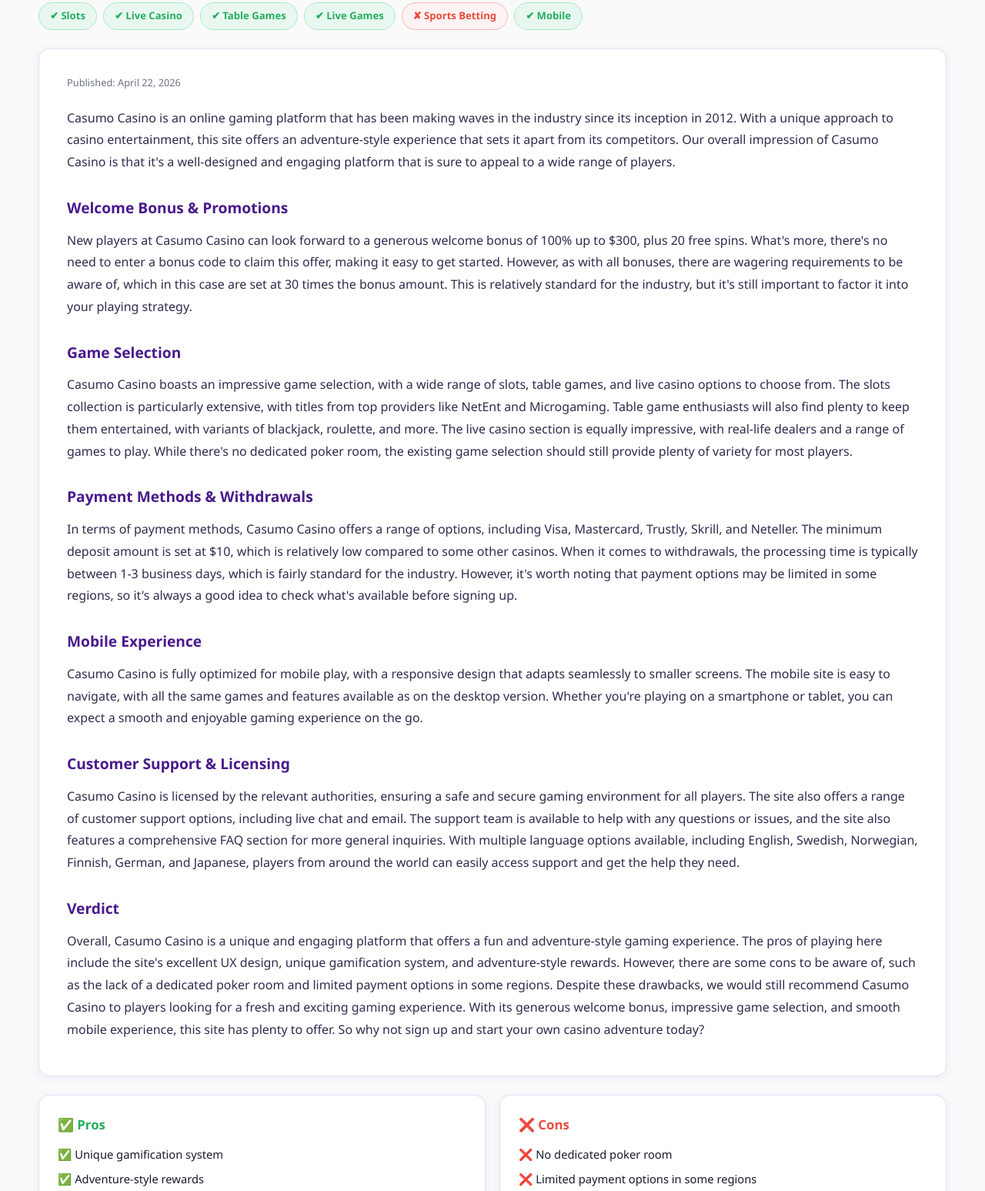
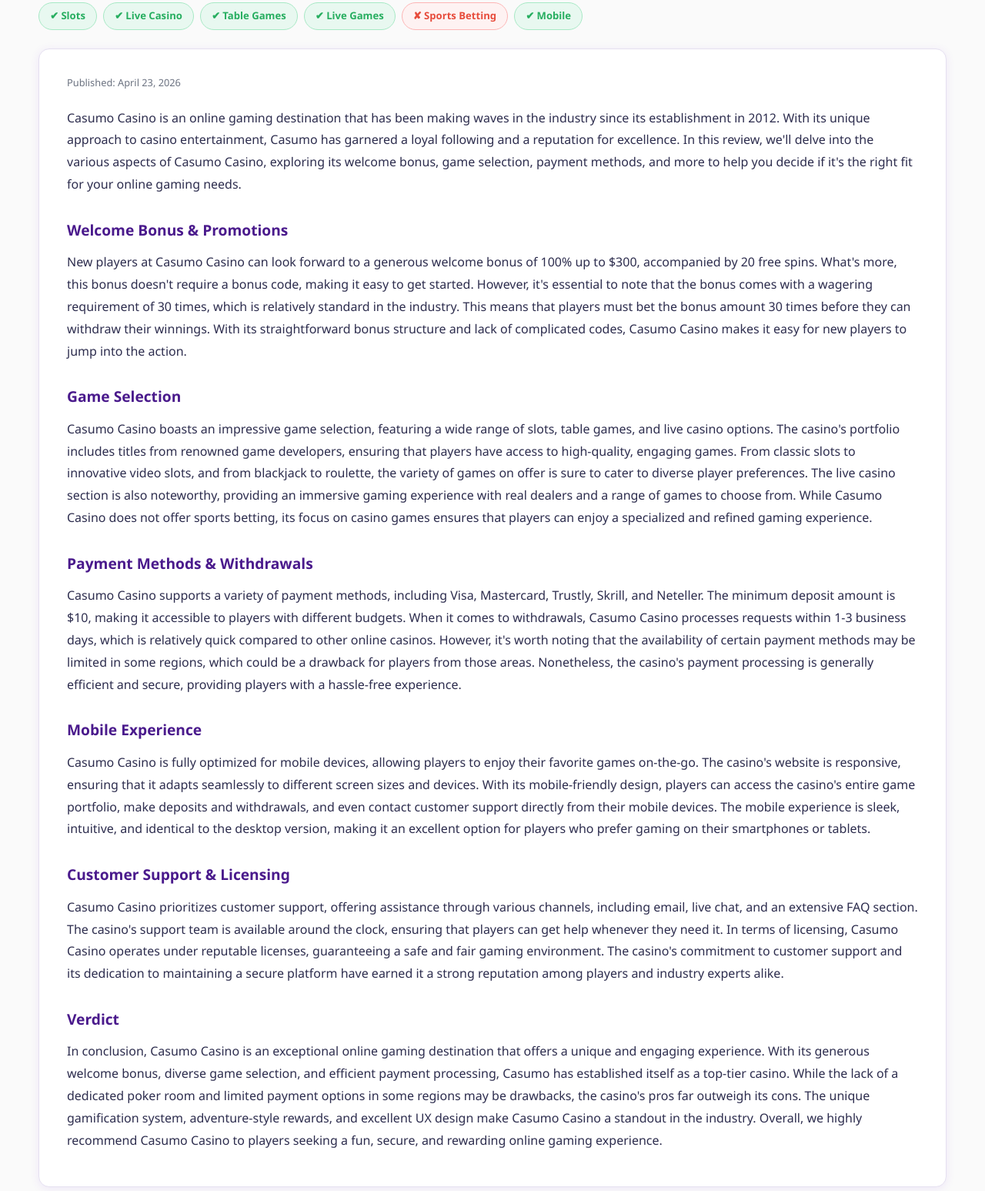
Before and after one commit to Sensasti0n90/ai-casinos-discord, a website: page site/reviews/casumo-casino.html in a window 1280 px wide. Shown: the part 534-2081 px from the top of the page at 77% size. Drawn offline with Linux system fonts and the light colour scheme.

Commit message:
🎰 Discord trigger: auto review

```diff
--- a/data/casumo-casino.meta.json
+++ b/data/casumo-casino.meta.json
@@ -46,5 +46,5 @@
     "unique experience",
     "slots"
   ],
-  "publishedDate": "2026-04-22T09:53:07.781Z"
+  "publishedDate": "2026-04-23T21:58:12.328Z"
 }
--- a/data/published.json
+++ b/data/published.json
@@ -33,5 +33,10 @@
     "slug": "big-clash-casino",
     "name": "Big Clash casino",
     "date": "2026-04-23T14:23:08.318Z"
+  },
+  {
+    "slug": "casumo-casino",
+    "name": "Casumo Casino",
+    "date": "2026-04-23T21:58:12.328Z"
   }
 ]
--- a/site/reviews/casumo-casino.html
+++ b/site/reviews/casumo-casino.html
@@ -24,7 +24,7 @@
       "ratingValue": "4.4",
       "bestRating": "5"
     },
-    "datePublished": "2026-04-22",
+    "datePublished": "2026-04-23",
     "author": { "@type": "Organization", "name": "AI Casinos Review" },
     "itemReviewed": {
       "@type": "Organization",
@@ -100,26 +100,26 @@
 
     <!-- ── Review body (AI-generated) ──────── -->
     <article class="review-body">
-      <p class="publish-date">Published: April 22, 2026</p>
-      <p>Casumo Casino is an online gaming platform that has been making waves in the industry since its inception in 2012. With a unique approach to casino entertainment, this site offers an adventure-style experience that sets it apart from its competitors. Our overall impression of Casumo Casino is that it's a well-designed and engaging platform that is sure to appeal to a wide range of players.</p>
+      <p class="publish-date">Published: April 23, 2026</p>
+      <p>Casumo Casino is an online gaming destination that has been making waves in the industry since its establishment in 2012. With its unique approach to casino entertainment, Casumo has garnered a loyal following and a reputation for excellence. In this review, we'll delve into the various aspects of Casumo Casino, exploring its welcome bonus, game selection, payment methods, and more to help you decide if it's the right fit for your online gaming needs.</p>
 
 <h2>Welcome Bonus & Promotions</h2>
-<p>New players at Casumo Casino can look forward to a generous welcome bonus of 100% up to $300, plus 20 free spins. What's more, there's no need to enter a bonus code to claim this offer, making it easy to get started. However, as with all bonuses, there are wagering requirements to be aware of, which in this case are set at 30 times the bonus amount. This is relatively standard for the industry, but it's still important to factor it into your playing strategy.</p>
+<p>New players at Casumo Casino can look forward to a generous welcome bonus of 100% up to $300, accompanied by 20 free spins. What's more, this bonus doesn't require a bonus code, making it easy to get started. However, it's essential to note that the bonus comes with a wagering requirement of 30 times, which is relatively standard in the industry. This means that players must bet the bonus amount 30 times before they can withdraw their winnings. With its straightforward bonus structure and lack of complicated codes, Casumo Casino makes it easy for new players to jump into the action.</p>
 
 <h2>Game Selection</h2>
-<p>Casumo Casino boasts an impressive game selection, with a wide range of slots, table games, and live casino options to choose from. The slots collection is particularly extensive, with titles from top providers like NetEnt and Microgaming. Table game enthusiasts will also find plenty to keep them entertained, with variants of blackjack, roulette, and more. The live casino section is equally impressive, with real-life dealers and a range of games to play. While there's no dedicated poker room, the existing game selection should still provide plenty of variety for most players.</p>
+<p>Casumo Casino boasts an impressive game selection, featuring a wide range of slots, table games, and live casino options. The casino's portfolio includes titles from renowned game developers, ensuring that players have access to high-quality, engaging games. From classic slots to innovative video slots, and from blackjack to roulette, the variety of games on offer is sure to cater to diverse player preferences. The live casino section is also noteworthy, providing an immersive gaming experience with real dealers and a range of games to choose from. While Casumo Casino does not offer sports betting, its focus on casino games ensures that players can enjoy a specialized and refined gaming experience.</p>
 
 <h2>Payment Methods & Withdrawals</h2>
-<p>In terms of payment methods, Casumo Casino offers a range of options, including Visa, Mastercard, Trustly, Skrill, and Neteller. The minimum deposit amount is set at $10, which is relatively low compared to some other casinos. When it comes to withdrawals, the processing time is typically between 1-3 business days, which is fairly standard for the industry. However, it's worth noting that payment options may be limited in some regions, so it's always a good idea to check what's available before signing up.</p>
+<p>Casumo Casino supports a variety of payment methods, including Visa, Mastercard, Trustly, Skrill, and Neteller. The minimum deposit amount is $10, making it accessible to players with different budgets. When it comes to withdrawals, Casumo Casino processes requests within 1-3 business days, which is relatively quick compared to other online casinos. However, it's worth noting that the availability of certain payment methods may be limited in some regions, which could be a drawback for players from those areas. Nonetheless, the casino's payment processing is generally efficient and secure, providing players with a hassle-free experience.</p>
 
 <h2>Mobile Experience</h2>
-<p>Casumo Casino is fully optimized for mobile play, with a responsive design that adapts seamlessly to smaller screens. The mobile site is easy to navigate, with all the same games and features available as on the desktop version. Whether you're playing on a smartphone or tablet, you can expect a smooth and enjoyable gaming experience on the go.</p>
+<p>Casumo Casino is fully optimized for mobile devices, allowing players to enjoy their favorite games on-the-go. The casino's website is responsive, ensuring that it adapts seamlessly to different screen sizes and devices. With its mobile-friendly design, players can access the casino's entire game portfolio, make deposits and withdrawals, and even contact customer support directly from their mobile devices. The mobile experience is sleek, intuitive, and identical to the desktop version, making it an excellent option for players who prefer gaming on their smartphones or tablets.</p>
 
 <h2>Customer Support & Licensing</h2>
-<p>Casumo Casino is licensed by the relevant authorities, ensuring a safe and secure gaming environment for all players. The site also offers a range of customer support options, including live chat and email. The support team is available to help with any questions or issues, and the site also features a comprehensive FAQ section for more general inquiries. With multiple language options available, including English, Swedish, Norwegian, Finnish, German, and Japanese, players from around the world can easily access support and get the help they need.</p>
+<p>Casumo Casino prioritizes customer support, offering assistance through various channels, including email, live chat, and an extensive FAQ section. The casino's support team is available around the clock, ensuring that players can get help whenever they need it. In terms of licensing, Casumo Casino operates under reputable licenses, guaranteeing a safe and fair gaming environment. The casino's commitment to customer support and its dedication to maintaining a secure platform have earned it a strong reputation among players and industry experts alike.</p>
 
 <h2>Verdict</h2>
-<p>Overall, Casumo Casino is a unique and engaging platform that offers a fun and adventure-style gaming experience. The pros of playing here include the site's excellent UX design, unique gamification system, and adventure-style rewards. However, there are some cons to be aware of, such as the lack of a dedicated poker room and limited payment options in some regions. Despite these drawbacks, we would still recommend Casumo Casino to players looking for a fresh and exciting gaming experience. With its generous welcome bonus, impressive game selection, and smooth mobile experience, this site has plenty to offer. So why not sign up and start your own casino adventure today?</p>
+<p>In conclusion, Casumo Casino is an exceptional online gaming destination that offers a unique and engaging experience. With its generous welcome bonus, diverse game selection, and efficient payment processing, Casumo has established itself as a top-tier casino. While the lack of a dedicated poker room and limited payment options in some regions may be drawbacks, the casino's pros far outweigh its cons. The unique gamification system, adventure-style rewards, and excellent UX design make Casumo Casino a standout in the industry. Overall, we highly recommend Casumo Casino to players seeking a fun, secure, and rewarding online gaming experience.</p>
     </article>
 
     <!-- ── Pros & Cons ──────────────────────── -->
--- a/site/sitemap.xml
+++ b/site/sitemap.xml
@@ -38,7 +38,7 @@
   </url>
   <url>
     <loc>https://zlatev.elegance.bg/ai-casinos-discord/reviews/casumo-casino.html</loc>
-    <lastmod>2026-04-22</lastmod>
+    <lastmod>2026-04-23</lastmod>
     <changefreq>monthly</changefreq>
     <priority>0.8</priority>
   </url>
```
